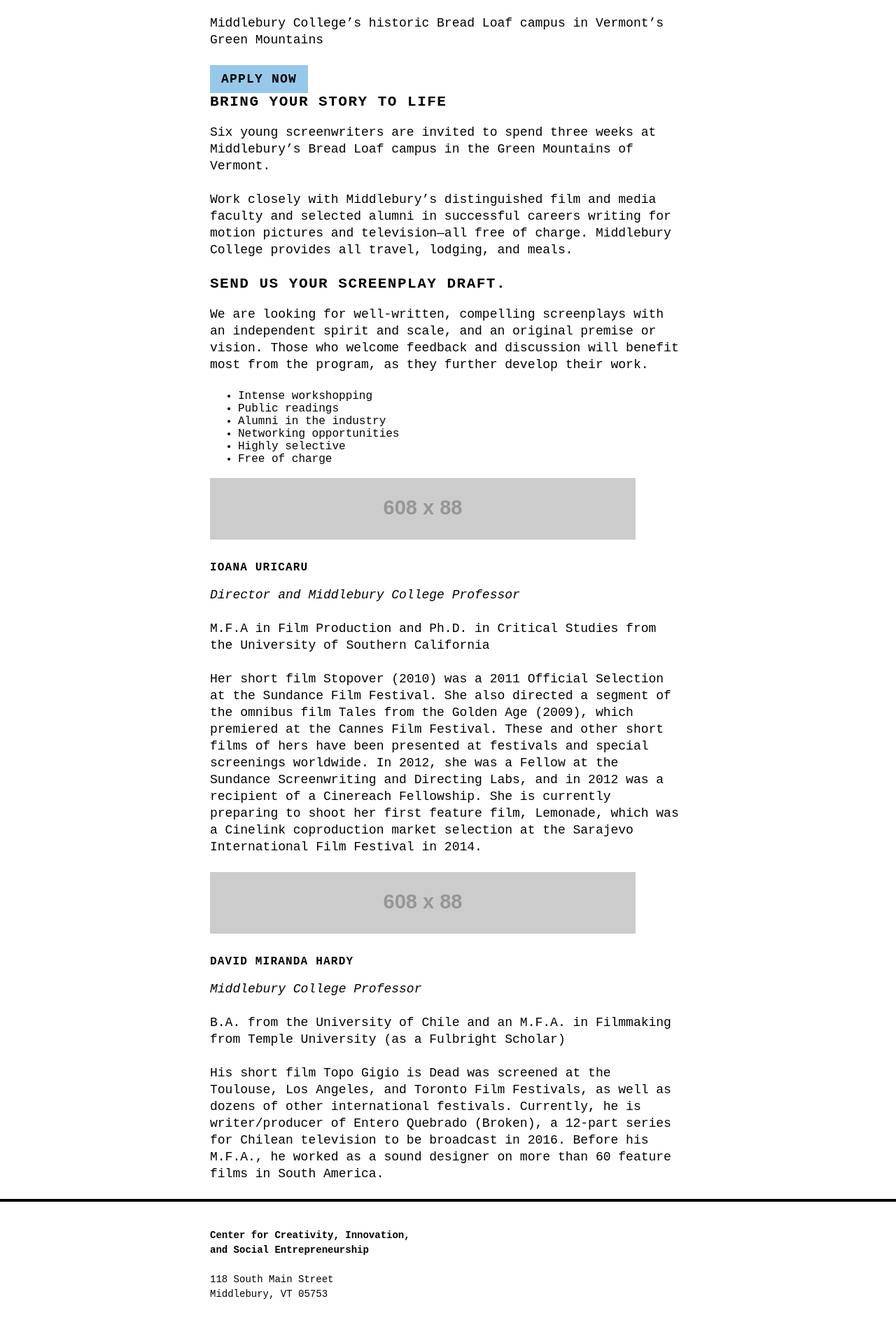
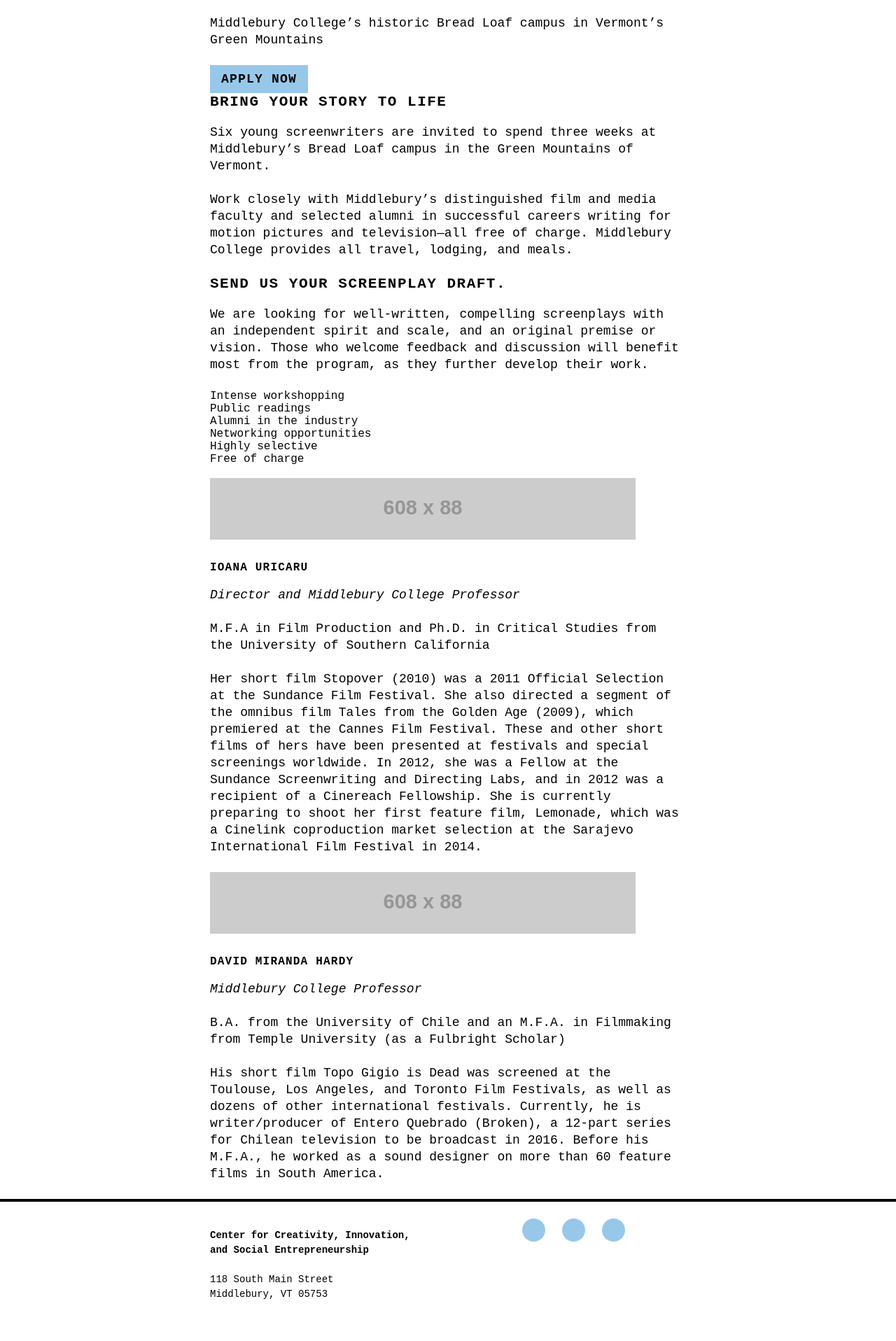
Before and after one commit to middlebury/middlebury-script-lab, a Jekyll site: the page built from index.md, in a window 1280 px wide. Shown: the part 735-2651 px from the top of the page at 70% size. Built offline with Jekyll 4.4.1, drawn with Linux system fonts in a browser that asks for light colours.

Commit message:
set up social links

```diff
--- a/_includes/footer.html
+++ b/_includes/footer.html
@@ -1,12 +1,28 @@
 <footer class="site-footer">
   <div class="container">
+    <div class="footer-row">
 
+      <div class="footer-info">
         <p><strong>Center for Creativity, Innovation,<br>
           and Social Entrepreneurship</strong><br>
           <br>
           118 South Main Street<br>
           Middlebury, VT 05753
         </p>
+      </div>
+
+      <div class="footer-social">
+        <ul class="social">
+          {% for item in site.data.social %}
+            <li>
+              <a href="{{item.url}}">
+                <img src="/img/{{item.image}}" alt="{{item.title}}">
+              </a>
+            </li>
+          {% endfor %}
+        </ul>
+      </div>
 
     </div>
+  </div>
 </footer>
--- a/_sass/_footer.scss
+++ b/_sass/_footer.scss
@@ -8,3 +8,19 @@
     line-height: 21px;
   }
 }
+
+.footer-row {
+  @include media(md) {
+    display: flex;
+  }
+}
+
+.footer-info {
+  @include media(md) {
+    margin-right: 160px;
+  }
+}
+
+.footer-social {
+
+}
--- a/_sass/_global.scss
+++ b/_sass/_global.scss
@@ -16,6 +16,13 @@
 img {
   max-width: 100%;
   height: auto;
+}
+
+ol,
+ul {
+  list-style-type: none;
+  margin: 0;
+  padding: 0;
 }
 
 p {
--- /dev/null
+++ b/_sass/_social.scss
@@ -0,0 +1,9 @@
+.social {
+  display: flex;
+
+  li {
+    &:not(:last-of-type) {
+      margin-right: 1.5rem;
+    }
+  }
+}
--- a/css/main.scss
+++ b/css/main.scss
@@ -11,6 +11,7 @@
 @import 'header';
 @import 'nav';
 @import 'footer';
+@import 'social';
 @import 'button';
 
 .container {
```
Also changed, not shown: _data/social.yml (added, +9 -0 lines), img/icon-facebook.svg (added). Lines whose indentation alone changed are shown as unchanged.
